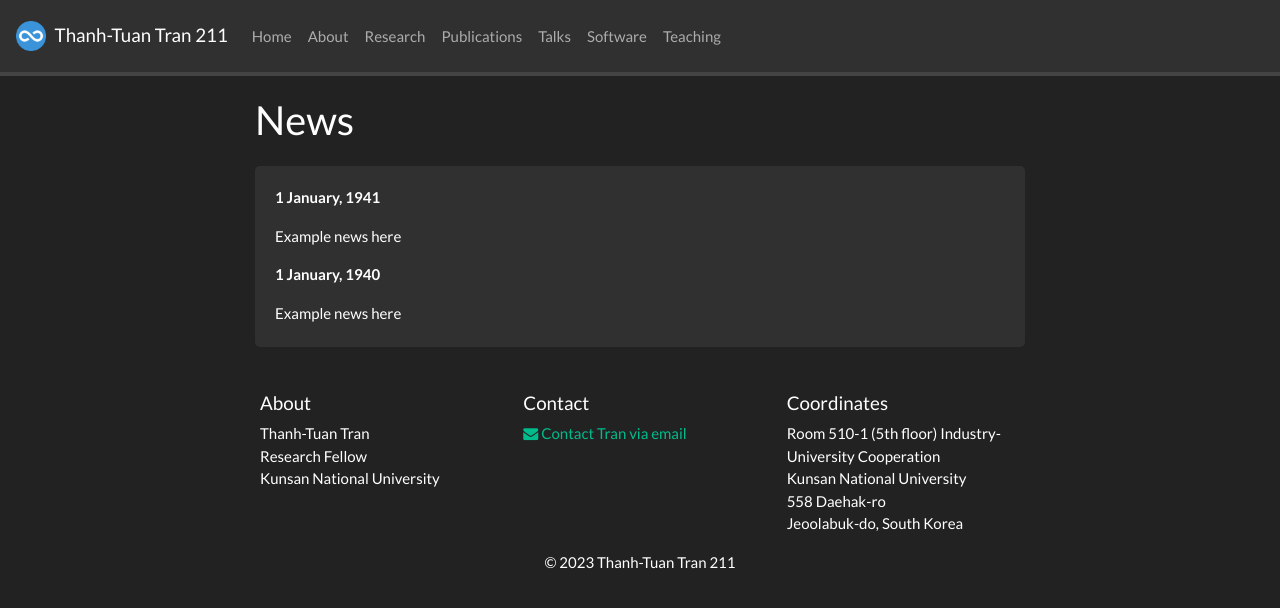
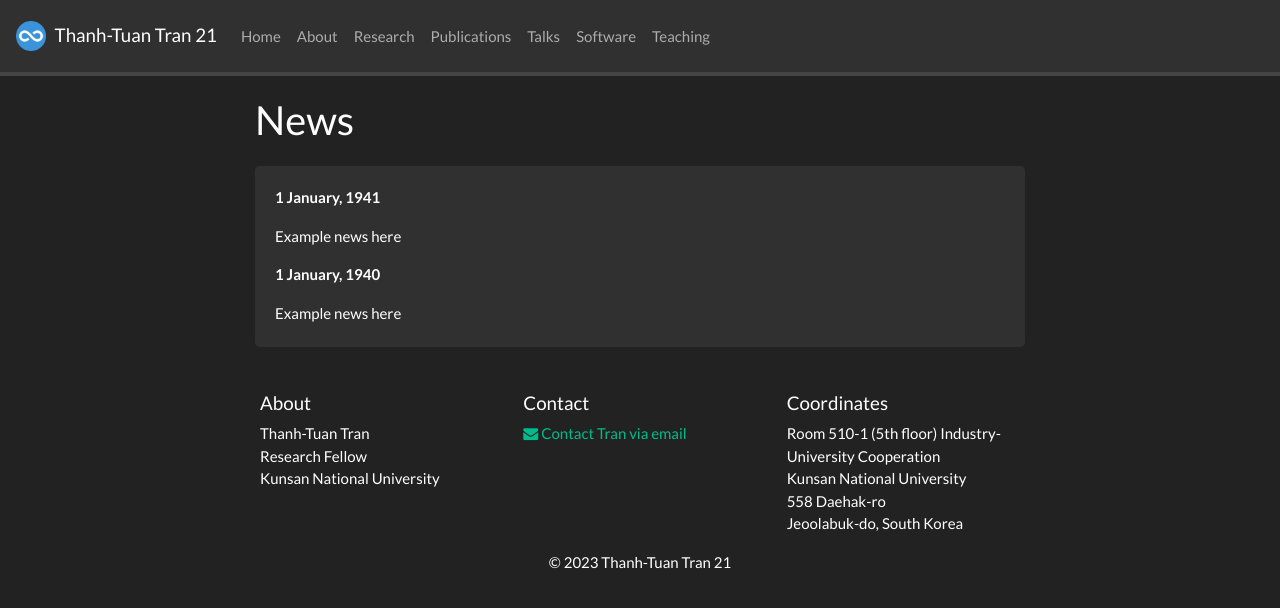
Before and after one commit to 3tbk/3tbk, a Jekyll site: the page built from _pages/allnews.md, in a window 1280 px wide. Shown: the top 608 px of the page. Built offline with Jekyll 4.4.1, drawn with Linux system fonts in a browser that asks for light colours; nearby versions of some CDN libraries; a style sheet for code colours, icons or effects is not loaded.

Commit message:
Update _config.yml

```diff
--- a/_config.yml
+++ b/_config.yml
@@ -1,5 +1,5 @@
 # Site settings
-title: Thanh-Tuan Tran 211
+title: Thanh-Tuan Tran 21
 email: tranthanhtuan@kunsan.ac.kr
 description: Academic webpage of Dr. Thanh-Tuan Tran
 baseurl: ""
```
